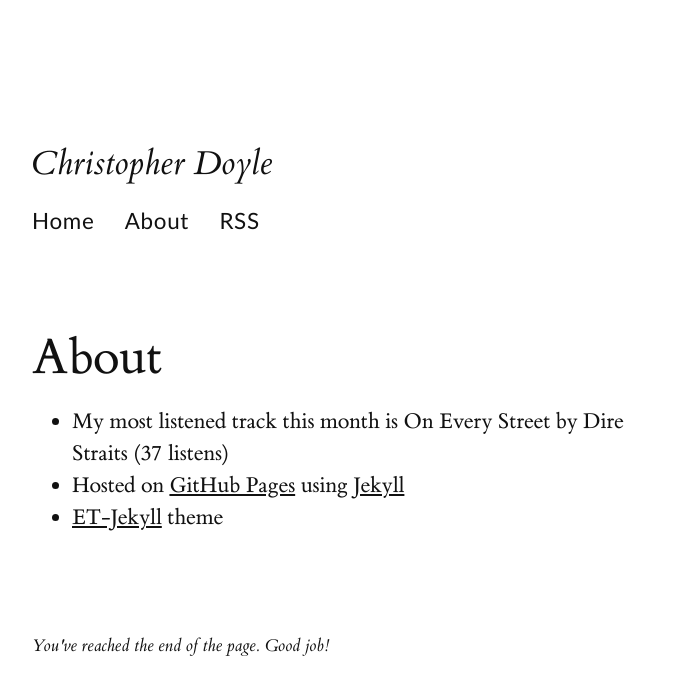
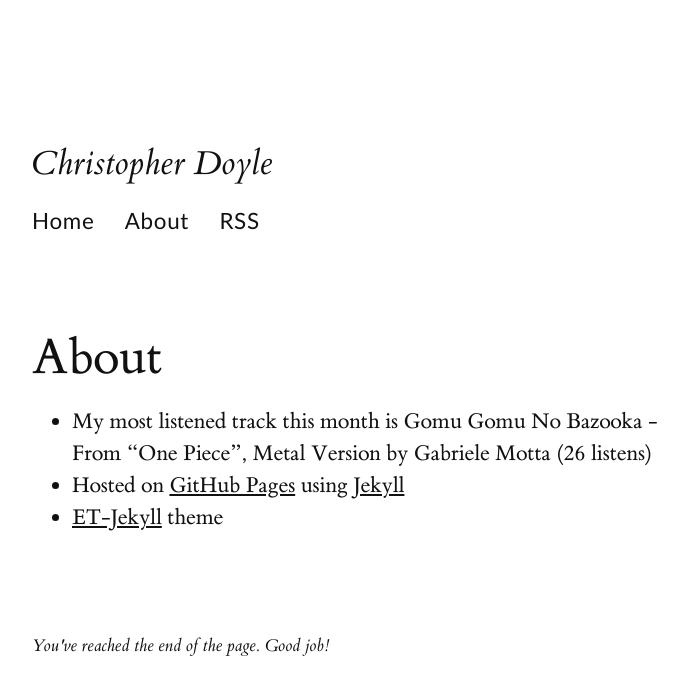
Before and after one commit to christopherdoyle/christopherdoyle.github.io, a Jekyll site: the page built from about.md, in a window 1280 px wide. Shown: the top 695 px of the page, without its empty margins (128-816 px from the left). Built offline with Jekyll 4.4.1, drawn with Linux system fonts in a browser that asks for light colours.

Commit message:
Updated config with latest top track from last.fm

```diff
--- a/_config.yml
+++ b/_config.yml
@@ -10,7 +10,7 @@ sass:
   style: compressed
 title: Christopher Doyle
 top_track:
-  artist: Dire Straits
-  name: On Every Street
-  playcount: 37
+  artist: Gabriele Motta
+  name: Gomu Gomu No Bazooka - From "One Piece", Metal Version
+  playcount: 26
 url: https://christopherdoyle.github.io/
```
